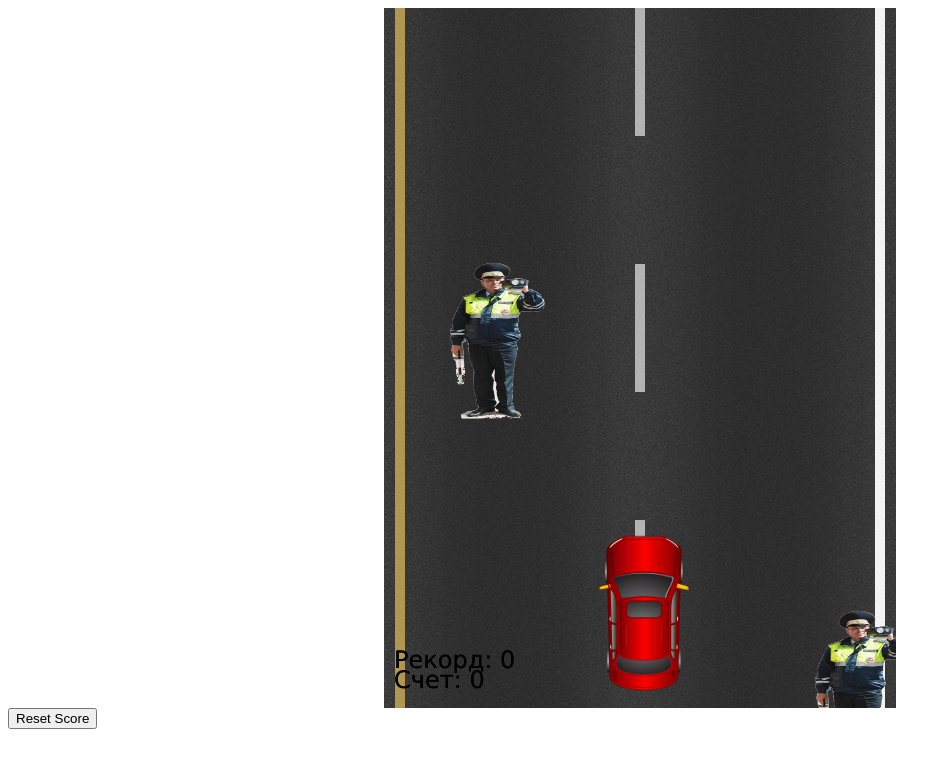
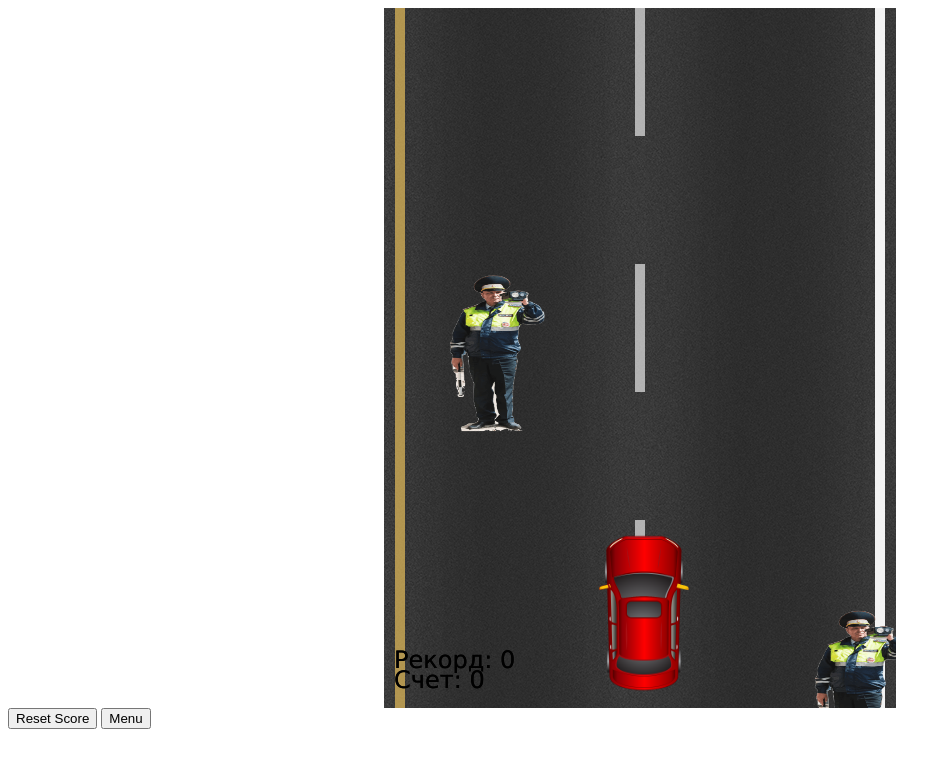
Before and after one commit to jestersj/car_game_v1, a plain HTML site: page index.html in a window 1280 px wide. Shown: the whole page, without its empty margins (0-951 px from the left). Drawn offline with Linux system fonts and the light colour scheme.

Commit message:
added pause

```diff
--- a/index.html
+++ b/index.html
@@ -12,6 +12,7 @@
     <canvas class="game" id="canvas" width="512" height="700"> </canvas>
     </div>
     <button id="resetScore">Reset Score</button>
+    <button id="menu">Menu</button>
 
     <script src="./script/game.js"></script>
 </body>
--- a/script/game.js
+++ b/script/game.js
@@ -14,18 +14,22 @@ road.src = "./img/road.png";
 document.addEventListener("keydown", whichKey)
 function whichKey() {
     let keyName = event.key
-    if (xPosCar + 120 <= cvs.width - 90 && (keyName == "d" || keyName == "в" || keyName == "ArrowRight")) {
+    if (xPosCar + 120 <= cvs.width - 90 && (keyName == "d" || keyName == "в" || keyName == "ArrowRight") && !isPaused) {
         moveRight()
     }
-    if (xPosCar >= 0 && (keyName == "a" || keyName == "ф" || keyName == "ArrowLeft")) {
+    if (xPosCar >= 0 && (keyName == "a" || keyName == "ф" || keyName == "ArrowLeft") && !isPaused) {
         moveLeft()
     }
-    if (yPosCar >= 90 && (keyName == "w" || keyName == "ц" || keyName == "ArrowUp")) {
+    if (yPosCar >= 90 && (keyName == "w" || keyName == "ц" || keyName == "ArrowUp") && !isPaused) {
         moveUp()
     }
-    if (yPosCar + 170 <= cvs.height - 90 && (keyName == "s" || keyName == "ы" || keyName == "ArrowDown")) {
+    if (yPosCar + 170 <= cvs.height - 90 && (keyName == "s" || keyName == "ы" || keyName == "ArrowDown") && !isPaused) {
         moveDown()
     }
+    if (keyName == "Escape") {
+        isPaused = !isPaused;
+    }
+
 }
 
 function moveRight() {
@@ -51,27 +55,51 @@ let score = 0;
 
 //Reset score
 const reset = document.getElementById("resetScore")
-document.addEventListener("click", () => {
+reset.addEventListener("click", () => {
     localStorage.setItem("maxScore", 0)
+    console.log("bam")
 })
 
 //Cop position
 let cops = []
 cops[0] = {
     x: Math.floor((Math.random()) * cvs.width) - 50,
-    y: 0
+    y: 0,
+    vel: 2,
+    flag_spawn: true,
+    flag_score: true
 }
+
+
+//Menu
+let isPaused = false;
+
+const menu = document.getElementById("menu")
+menu.addEventListener("click", () => {
+    isPaused = !isPaused
+    console.log(isPaused)
+})
+
+
+
+
 
 function draw() {
     ctx.drawImage(road, 0, 0);
     for (let i = 0; i < cops.length; i++) {
         ctx.drawImage(cop, cops[i].x, cops[i].y, 100, 160);
 
-        cops[i].y += 2;
-        if (cops[i].y == 350) {
+        if (!isPaused) {
+            cops[i].y += cops[i].vel;
+        }
+        if (cops[i].y >= 350 && cops[i].flag_spawn && !isPaused) {
+            cops[i].flag_spawn = false;
             cops.push({
                 x: Math.floor((Math.random()) * cvs.width) - 50,
-                y: 0
+                y: 0,
+                vel: cops[i].vel + 0.1,
+                flag_spawn: true,
+                flag_score: true
             })
         }
         //Car crash check
@@ -82,12 +110,13 @@ function draw() {
             location.reload();
         }
 
-        if (cops.length >= 3) {
+        if (cops.length >= 5) {
             cops.shift();
         }
         //Adding score
-        if (cops[i].y == cvs.height - 20) {
+        if (cops[i].y >= cvs.height - 20 && cops[i].flag_score) {
             score++;
+            cops[i].flag_score = false;
         }
         //Recording score
         if (score >= localStorage.getItem('maxScore')) {
@@ -99,11 +128,15 @@ function draw() {
         ctx.font = "24px Verdana";
         ctx.fillText(`Счет: ${score}`, 10, cvs.height - 20);
         ctx.fillText(`Рекорд: ${localStorage.getItem('maxScore')}`, 10, cvs.height - 40);
+
     }
+
+
 
     ctx.drawImage(car, xPosCar, yPosCar, 200, 170);
 
     requestAnimationFrame(draw)
+
 }
 
 
```
